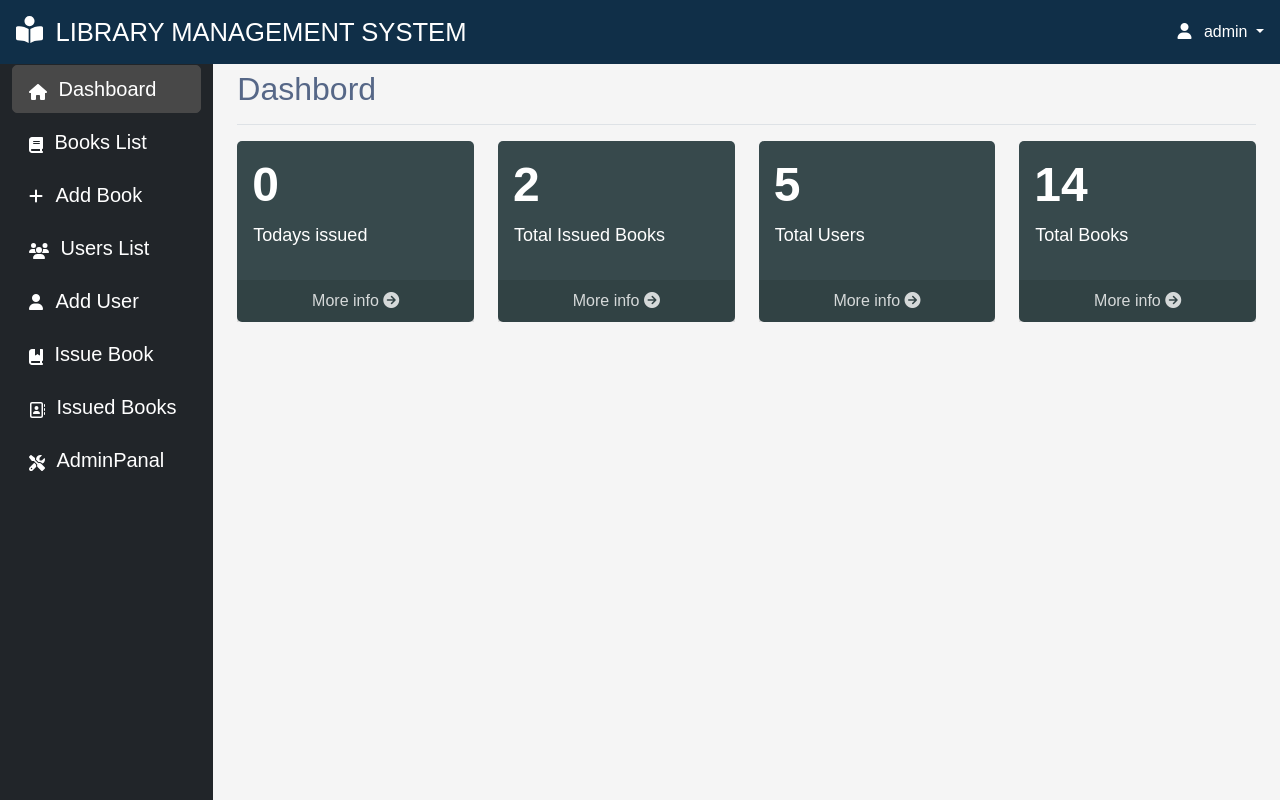
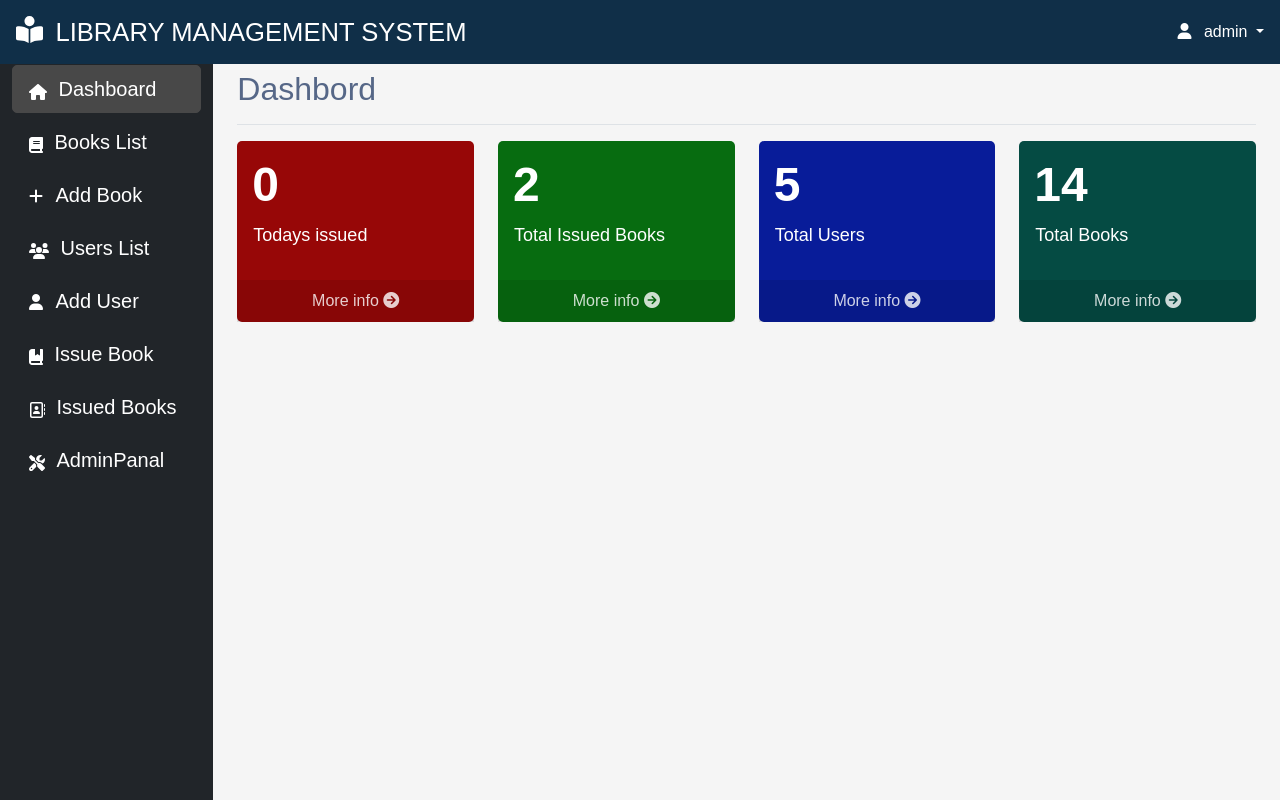
Before and after one commit to Elhamwardak/library, a Django app: page /admin-page/ in a window 1280 px wide. Run offline with Django 4.2, Linux system fonts and the light colour scheme; a user stored in the database is signed in; data comes from the database, SQL or seed files in the repository; both versions use the stored data as it was after the commit.

Commit message:
Mon 19 june

```diff
--- a/myapp/templates/home.html
+++ b/myapp/templates/home.html
@@ -6,32 +6,32 @@
     <div class="row">
         <div class="col-lg-3 col-6" >
           <!-- small box -->
-          <div class="small-box">
+          <div class="small-box box-4">
             <div class="inner">
               <h3 class="small-size">{{total_issued_books_today}}</h3>
 
               <p class="small-p">Todays issued</p>
             </div>
-            <a href="{% url 'view-issuebook' %}" class="small-box-footer">More info <i class="fas fa-arrow-circle-right"></i></a>
+            <a href="{% url 'view-issuebook' 'today' %}" class="small-box-footer">More info <i class="fas fa-arrow-circle-right"></i></a>
           </div>
         </div>
         <!-- ./col -->
         <div class="col-lg-3 col-6">
           <!-- small box -->
-          <div class="small-box ">
+          <div class="small-box box-1">
             <div class="inner">
               <h3 class="small-size">{{total_issued}}</h3>
 
               <p class="small-p">Total Issued Books</p>
             </div>
 
-            <a href="{% url 'view-issuebook' %}" class="small-box-footer">More info <i class="fas fa-arrow-circle-right"></i></a>
+            <a href="{% url 'view-issuebook' 'all' %} " class="small-box-footer">More info <i class="fas fa-arrow-circle-right"></i></a>
           </div>
         </div>
         <!-- ./col -->
         <div class="col-lg-3 col-6">
           <!-- small box -->
-          <div class="small-box ">
+          <div class="small-box box-2">
             <div class="inner">
               <h3 class="small-size">{{totalusers}}</h3>
 
@@ -44,7 +44,7 @@
         <!-- ./col -->
         <div class="col-lg-3 col-6">
           <!-- small box -->
-          <div class="small-box ">
+          <div class="small-box box-3">
             <div class="inner">
               <h3 class="small-size">{{totalbooks}}</h3>
 
--- a/myapp/urls.py
+++ b/myapp/urls.py
@@ -11,7 +11,7 @@ urlpatterns = [
     path('update-book/<str:id>/', views.Update_book, name="update-book"),
     path('delete-book/<str:id>', views.Delete_book, name="delete-book"),
     path('issue-book/', views.issue_book, name="issue-book"),
-    path('view-issuebook/', views.ViewIssueBook, name="view-issuebook"),
+    path('view-issuebook/<str:books>', views.ViewIssueBook, name="view-issuebook"),
 
 
 
--- a/myapp/views.py
+++ b/myapp/views.py
@@ -22,7 +22,6 @@ from .signals import *
 @admin_only
 def Admin(request):
     today = timezone.now().date()
-
     total_issued_books_today = IssueBook.objects.filter(issue_date=today).count()
 
     total_issued = IssueBook.objects.count()
@@ -31,7 +30,7 @@ def Admin(request):
 
     total_users = User.objects.count()
 
-    context = {'totalbooks':total_books,'totalusers':total_users,'total_issued_books_today': total_issued_books_today,'total_issued':total_issued}
+    context = {'totalbooks':total_books,'totalusers':total_users,'total_issued':total_issued,'total_issued_books_today':total_issued_books_today}
     return render(request, 'home.html',context)
 
 # Books Management
@@ -143,10 +142,15 @@ def issue_book(request):
 
 @allowed_users(allowed_roles=['admin'])
 @login_required(login_url='login-page')
-def ViewIssueBook(request):
-    issuebook = IssueBook.objects.all()
+def ViewIssueBook(request,books):
+    if books == "all":
+        issuebook = IssueBook.objects.all()
+        context = {'issuebook': issuebook}
+    else:
+        today = timezone.now().date()
+        total_issued_books_today = IssueBook.objects.filter(issue_date=today)
+        context = {'total_issued_books_today': total_issued_books_today}
 
-    context = {'issuebook':issuebook}
     return render(request, 'view_issuebook.html', context)
 
 @allowed_users(allowed_roles=['admin'])
--- a/static/css/style.css
+++ b/static/css/style.css
@@ -129,12 +129,25 @@
 .small-box{
     border-radius: 5px;
     height: 100%;
-    background-color: #37494c;
 }
 .small-size{
     font-size: 3rem;
     color: #fff;
     font-weight: 700;
+}
+.box-4{
+    background-color: #970707;
+}
+.box-1{
+    background-color: #076c10;
+}
+.box-2{
+    background-color: #081c99;
+
+}
+.box-3{
+    background-color: #054b43;
+
 }
 .small-size-user{
     font-size: 3rem;
--- a/templates/offcanvas.html
+++ b/templates/offcanvas.html
@@ -39,7 +39,7 @@
           </a>
         </li>
         <li class="nav-item">
-          <a class="nav-link {% if request.get_full_path == '/view-issuebook/' %}active{% endif %}" href="{% url 'view-issuebook' %}">
+          <a class="nav-link {% if request.get_full_path == '/view-issuebook/' %}active{% endif %}" href="{% url 'view-issuebook' 'all' %}">
             <svg xmlns="http://www.w3.org/2000/svg" height="1em" viewBox="0 0 512 512"><!--! Font Awesome Free 6.4.0 by @fontawesome - https://fontawesome.com License - https://fontawesome.com/license (Commercial License) Copyright 2023 Fonticons, Inc. --><path d="M384 48c8.8 0 16 7.2 16 16V448c0 8.8-7.2 16-16 16H96c-8.8 0-16-7.2-16-16V64c0-8.8 7.2-16 16-16H384zM96 0C60.7 0 32 28.7 32 64V448c0 35.3 28.7 64 64 64H384c35.3 0 64-28.7 64-64V64c0-35.3-28.7-64-64-64H96zM240 256a64 64 0 1 0 0-128 64 64 0 1 0 0 128zm-32 32c-44.2 0-80 35.8-80 80c0 8.8 7.2 16 16 16H336c8.8 0 16-7.2 16-16c0-44.2-35.8-80-80-80H208zM512 80c0-8.8-7.2-16-16-16s-16 7.2-16 16v64c0 8.8 7.2 16 16 16s16-7.2 16-16V80zM496 192c-8.8 0-16 7.2-16 16v64c0 8.8 7.2 16 16 16s16-7.2 16-16V208c0-8.8-7.2-16-16-16zm16 144c0-8.8-7.2-16-16-16s-16 7.2-16 16v64c0 8.8 7.2 16 16 16s16-7.2 16-16V336z"/></svg>
             <span class="font-12">Issued Books</span>
           </a>
```
Also changed, not shown: myapp/templates/view_issuebook.html (+22 -0 lines), db.sqlite3.
